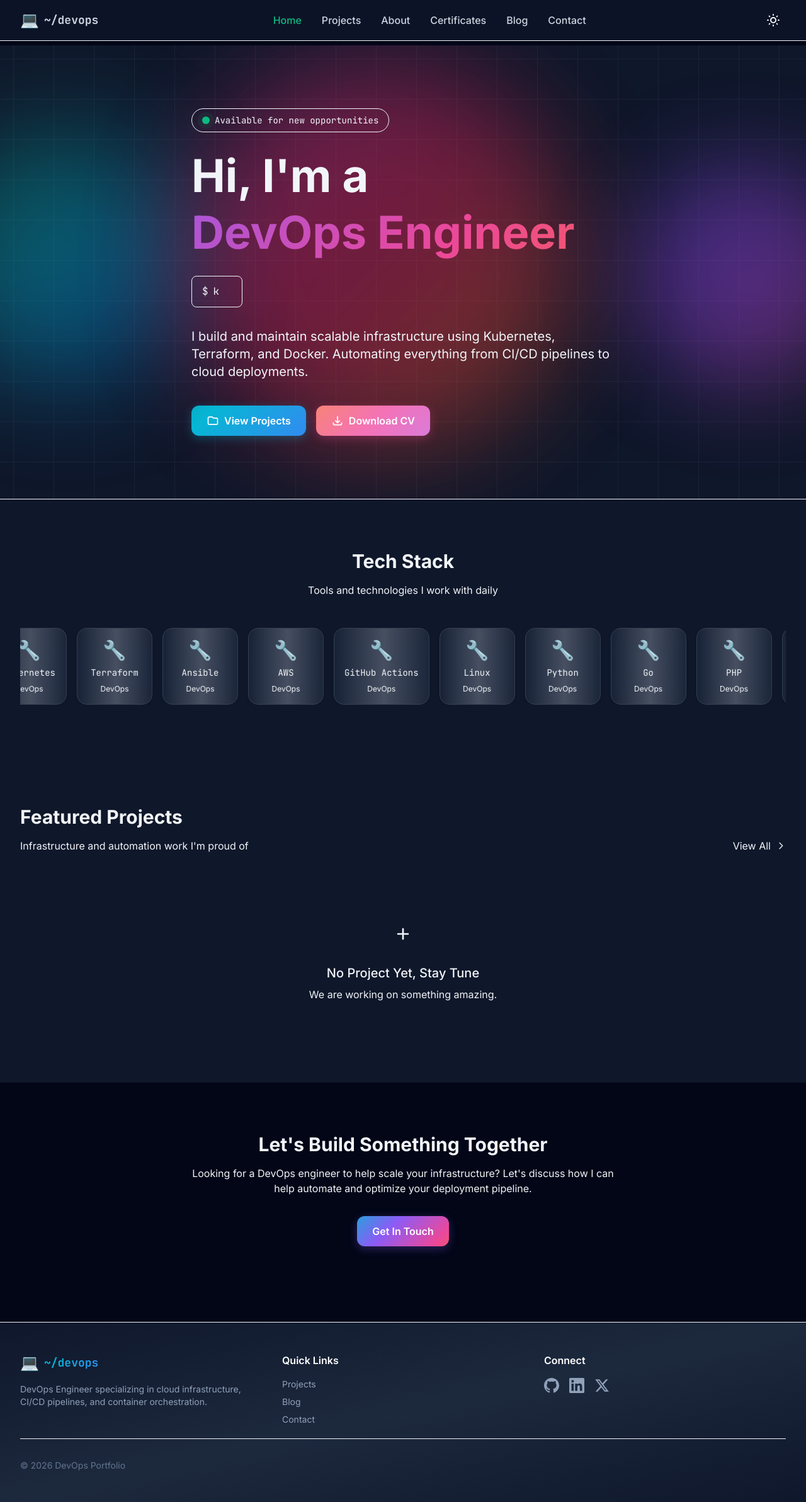
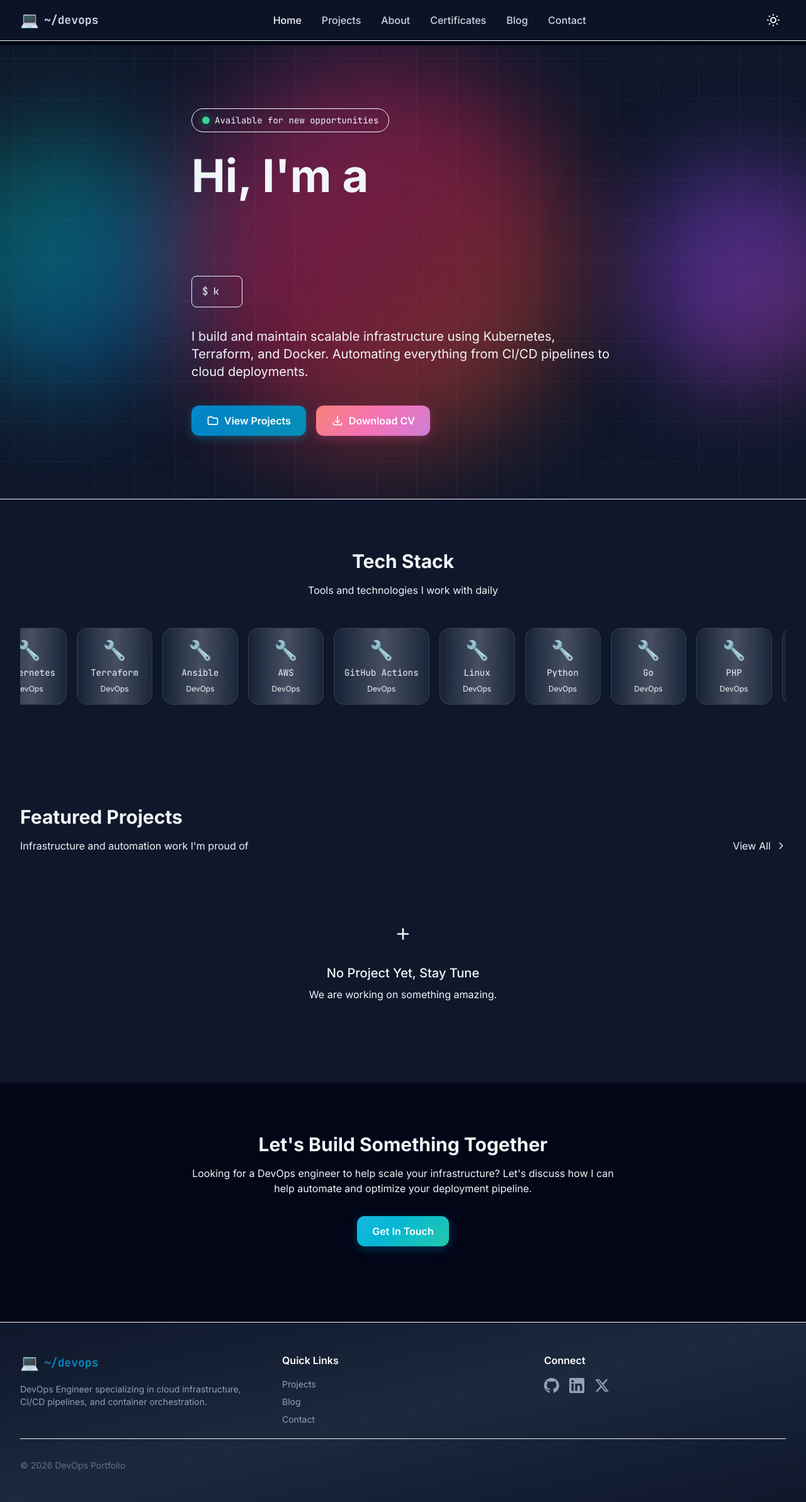
Before and after one commit to ihyamarsdev/portofolio, a Laravel app: page / in a window 1280 px wide. Shown: the whole page at 63% size. Run offline with Laravel 12, Linux system fonts and the light colour scheme; data comes from the database, SQL or seed files in the repository; data that the repository does not hold is empty; style sheets or scripts are compiled from the project's sources; parts of the project's set-up code (start-up, migrations or seed data) failed here and were passed over; some libraries are stand-ins or nearby versions.

Commit message:
fix(ui): harmonize light mode colors with aurora breeze palette
- Replace clashing teal base with harmonious sky blue
- Unify cool color spectrum (sky blue → cyan → teal → periwinkle)
- Add mint accent for fresh look
- Update gradients to use new harmonious palette
- Soften status colors for light mode

```diff
--- a/resources/css/app.css
+++ b/resources/css/app.css
@@ -8,67 +8,71 @@
 @source '../**/*.js';
 
 :root {
-    /* Light Mode Colors - Enhanced Colorful Palette */
+    /* Light Mode Colors - Aurora Breeze Theme */
+    /* Color Harmony: Cool Analogous + Tetradic Scheme */
+    /* Sky Blue → Cyan → Teal + Periwinkle + Lavender accents */
 
-    /* Brand Colors - Aurora Gradient Theme */
-    --c-brand-primary: #088395;
-    /* Teal */
-    --c-brand-secondary: #7AB2B2;
-    /* Soft Teal */
-    --c-brand-accent: #09637E;
-    /* Dark Teal */
+    /* Brand Colors - Unified Cool Palette */
+    --c-brand-primary: #0ea5e9;
+    /* Sky Blue 500 - Primary brand color */
+    --c-brand-secondary: #06b6d4;
+    /* Cyan 500 - Secondary brand */
+    --c-brand-accent: #14b8a6;
+    /* Teal 500 - Accent brand */
 
-    /* New Vibrant Colors */
-    --c-violet: #8b5cf6;
-    /* Violet 500 */
-    --c-purple: #a855f7;
-    /* Purple 500 */
-    --c-pink: #ec4899;
-    /* Pink 500 */
-    --c-coral: #f97316;
-    /* Orange 500 */
-    --c-rose: #f43f5e;
-    /* Rose 500 */
+    /* Accent Colors - Cool Harmony */
+    --c-violet: #818cf8;
+    /* Indigo 400 - Periwinkle */
+    --c-purple: #a78bfa;
+    /* Violet 400 - Lavender */
+    --c-blue-violet: #6366f1;
+    /* Indigo 500 */
+    --c-sky: #38bdf8;
+    /* Sky 400 */
+    --c-mint: #34d399;
+    /* Emerald 400 - Mint accent */
+    --c-coral: #fb923c;
+    /* Orange 400 - Warm accent (minimal use) */
 
-    /* Background Colors */
+    /* Background Colors - Clean & Airy */
     --c-bg-primary: #ffffff;
-    /* White: Main Content Background */
-    --c-bg-body: #f8fafc;
-    /* Light gray-blue tint */
-    --c-bg-navbar: rgba(255, 255, 255, 0.85);
+    /* Pure white */
+    --c-bg-body: #f0f9ff;
+    /* Sky 50 - Very light blue tint */
+    --c-bg-navbar: rgba(255, 255, 255, 0.9);
     /* Glass navbar */
-    --c-bg-hero-start: linear-gradient(135deg, #088395 0%, #06b6d4 25%, #8b5cf6 50%, #ec4899 75%, #f97316 100%);
-    /* Aurora gradient */
-    --c-bg-hero-end: linear-gradient(135deg, #09637E 0%, #088395 50%, #7AB2B2 100%);
-    /* Teal gradient */
-    --c-bg-footer: #0f172a;
-    /* Dark slate footer */
+    --c-bg-hero-start: linear-gradient(135deg, #0ea5e9 0%, #06b6d4 30%, #818cf8 60%, #a78bfa 100%);
+    /* Aurora breeze gradient */
+    --c-bg-hero-end: linear-gradient(135deg, #0284c7 0%, #0891b2 50%, #0d9488 100%);
+    /* Ocean gradient */
+    --c-bg-footer: #0c4a6e;
+    /* Sky 900 - Deep blue footer */
 
-    /* Card Backgrounds with subtle tint */
-    --c-bg-secondary: #f1f5f9;
-    /* Light gray */
-    --c-bg-tertiary: #e2e8f0;
-    /* Lighter gray */
-    --c-bg-card: rgba(255, 255, 255, 0.9);
+    /* Card Backgrounds */
+    --c-bg-secondary: #e0f2fe;
+    /* Sky 100 - Light blue */
+    --c-bg-tertiary: #bae6fd;
+    /* Sky 200 */
+    --c-bg-card: rgba(255, 255, 255, 0.95);
     /* Semi-transparent white */
 
-    /* Text Colors */
-    --c-text-primary: #1e293b;
-    /* Slate 800 */
-    --c-text-secondary: #475569;
-    /* Slate 600 */
-    --c-text-muted: #94a3b8;
-    /* Slate 400 */
-    --c-text-on-dark: #f1f5f9;
-    /* Slate 100 */
+    /* Text Colors - High Contrast */
+    --c-text-primary: #0f172a;
+    /* Slate 900 - Almost black */
+    --c-text-secondary: #334155;
+    /* Slate 700 */
+    --c-text-muted: #64748b;
+    /* Slate 500 */
+    --c-text-on-dark: #f0f9ff;
+    /* Sky 50 - For dark backgrounds */
     --c-text-hero: #ffffff;
-    /* White */
+    /* Pure white */
 
-    /* Border Colors */
-    --c-border: #e2e8f0;
-    /* Slate 200 */
-    --c-border-highlight: #088395;
-    /* Teal */
+    /* Border Colors - Subtle */
+    --c-border: #bae6fd;
+    /* Sky 200 - Light blue border */
+    --c-border-highlight: #0ea5e9;
+    /* Sky 500 - Highlight border */
 
     /* RGB values for opacity support */
     --rgb-bg-primary: 255 255 255;
@@ -148,30 +152,33 @@
     --color-border: var(--c-border);
     --color-border-highlight: var(--c-border-highlight);
 
-    /* Accent Colors */
-    --color-accent-emerald: var(--c-brand-primary);
-    --color-accent-cyan: #06b6d4;
-    --color-accent-blue: #3b82f6;
-    --color-accent-violet: #8b5cf6;
-    --color-accent-purple: #a855f7;
-    --color-accent-pink: #ec4899;
-    --color-accent-coral: #f97316;
-    --color-accent-rose: #f43f5e;
-    --color-accent-amber: #f59e0b;
-    --color-accent-red: #ef4444;
+    /* Accent Colors - Cool Harmony */
+    --color-accent-sky: var(--c-brand-primary);
+    --color-accent-cyan: var(--c-brand-secondary);
+    --color-accent-teal: var(--c-brand-accent);
+    --color-accent-indigo: var(--c-blue-violet);
+    --color-accent-violet: var(--c-violet);
+    --color-accent-lavender: var(--c-purple);
+    --color-accent-mint: var(--c-mint);
+    --color-accent-coral: var(--c-coral);
+    --color-accent-amber: #fbbf24;
+    --color-accent-rose: #fb7185;
 
-    /* Gradient Colors */
-    --color-gradient-aurora: linear-gradient(135deg, #10b981 0%, #06b6d4 25%, #8b5cf6 50%, #ec4899 75%, #f97316 100%);
-    --color-gradient-sunset: linear-gradient(135deg, #fb923c 0%, #f472b6 50%, #c084fc 100%);
-    --color-gradient-ocean: linear-gradient(135deg, #088395 0%, #06b6d4 50%, #3b82f6 100%);
-    --color-gradient-forest: linear-gradient(135deg, #10b981 0%, #059669 50%, #047857 100%);
-    --color-gradient-cosmic: linear-gradient(135deg, #8b5cf6 0%, #ec4899 50%, #f97316 100%);
+    /* Gradient Colors - Harmonized */
+    --color-gradient-aurora: linear-gradient(135deg, #0ea5e9 0%, #06b6d4 25%, #818cf8 50%, #a78bfa 75%, #14b8a6 100%);
+    --color-gradient-breeze: linear-gradient(135deg, #38bdf8 0%, #06b6d4 50%, #34d399 100%);
+    --color-gradient-ocean: linear-gradient(135deg, #0ea5e9 0%, #0284c7 50%, #0891b2 100%);
+    --color-gradient-coastal: linear-gradient(135deg, #818cf8 0%, #a78bfa 50%, #c084fc 100%);
+    --color-gradient-sunset: linear-gradient(135deg, #fb923c 0%, #f472b6 50%, #a78bfa 100%);
+    --color-gradient-forest: linear-gradient(135deg, #34d399 0%, #14b8a6 50%, #0d9488 100%);
 
-    /* Status Colors */
-    --color-status-operational: #10b981;
-    /* Emerald 500 */
-    --color-status-degraded: #eab308;
-    --color-status-down: #ef4444;
+    /* Status Colors - Light Mode Optimized */
+    --color-status-operational: #34d399;
+    /* Emerald 400 - Mint green */
+    --color-status-degraded: #fbbf24;
+    /* Amber 400 - Warm yellow */
+    --color-status-down: #fb7185;
+    /* Rose 400 - Soft red */
 }
 
 /* Base Styles */
@@ -448,7 +455,7 @@ pre,
 
 /* Gradient Text - Enhanced */
 .gradient-text {
-    background: var(--color-gradient-aurora);
+    background: var(--color-gradient-breeze);
     background-size: 200% 200%;
     -webkit-background-clip: text;
     background-clip: text;
@@ -499,19 +506,19 @@ pre,
     align-items: center;
     gap: 0.5rem;
     padding: 0.75rem 1.5rem;
-    background: var(--color-gradient-aurora);
+    background: var(--color-gradient-breeze);
     background-size: 200% 200%;
     color: #ffffff;
     font-weight: 600;
     border-radius: 0.75rem;
     transition: all 0.3s ease;
-    box-shadow: 0 4px 15px rgba(139, 92, 246, 0.3);
+    box-shadow: 0 4px 15px rgba(14, 165, 233, 0.3);
     animation: gradient-shift 3s ease infinite;
 }
 
 .btn-primary:hover {
     transform: translateY(-2px);
-    box-shadow: 0 8px 25px rgba(139, 92, 246, 0.4);
+    box-shadow: 0 8px 25px rgba(14, 165, 233, 0.4);
 }
 
 /* Button Variants */
@@ -632,14 +639,14 @@ pre,
     content: '';
     position: absolute;
     inset: 0;
-    background: var(--color-gradient-aurora);
+    background: var(--color-gradient-breeze);
     opacity: 0;
     transition: opacity 0.3s ease;
 }
 
 .project-card:hover {
-    border-color: rgba(139, 92, 246, 0.5);
-    box-shadow: 0 20px 40px -15px rgba(139, 92, 246, 0.3);
+    border-color: rgba(14, 165, 233, 0.5);
+    box-shadow: 0 20px 40px -15px rgba(14, 165, 233, 0.3);
     transform: translateY(-4px);
 }
 
@@ -654,16 +661,16 @@ pre,
     padding: 0.375rem 0.75rem;
     font-size: 0.75rem;
     font-weight: 500;
-    background: linear-gradient(135deg, rgba(139, 92, 246, 0.1) 0%, rgba(6, 182, 212, 0.1) 100%);
-    border: 1px solid rgba(139, 92, 246, 0.2);
+    background: linear-gradient(135deg, rgba(14, 165, 233, 0.1) 0%, rgba(6, 182, 212, 0.1) 100%);
+    border: 1px solid rgba(14, 165, 233, 0.2);
     border-radius: 9999px;
     color: var(--color-text-primary);
     transition: all 0.3s ease;
 }
 
 .tech-badge:hover {
-    background: linear-gradient(135deg, rgba(139, 92, 246, 0.2) 0%, rgba(6, 182, 212, 0.2) 100%);
-    border-color: rgba(139, 92, 246, 0.4);
+    background: linear-gradient(135deg, rgba(14, 165, 233, 0.2) 0%, rgba(6, 182, 212, 0.2) 100%);
+    border-color: rgba(14, 165, 233, 0.4);
     transform: scale(1.05);
 }
 
```
